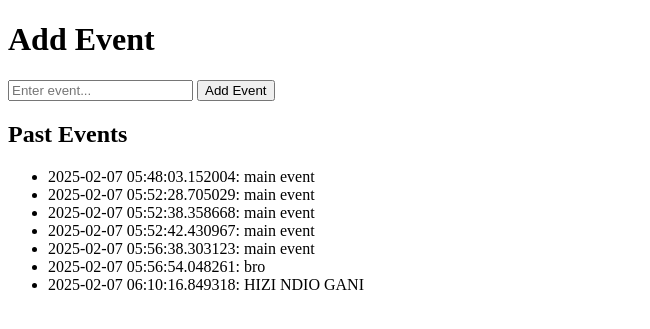
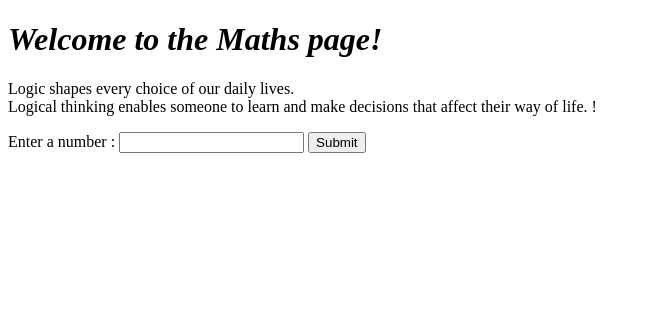
Before and after one commit to ghost-mann/improved-octo-train, a Flask app: page / in a window 1280 px wide. Shown: the top 329 px of the page, without its empty margins (0-650 px from the left). Run offline with Flask 3, Linux system fonts and the light colour scheme.

Commit message:
feat: added GET http method used in calculation of a number's square in app.py, index.html and answer.html templates

```diff
--- a/app.py
+++ b/app.py
@@ -1,43 +1,19 @@
-import datetime
-import click
-from flask import Flask,redirect,render_template,request,url_for
-from flask_sqlalchemy import SQLAlchemy
-from sqlalchemy.orm import DeclarativeBase, mapped_column
+from flask import Flask,render_template, request
 
 app = Flask(__name__)
 
+@app.route('/', methods=['GET'])
+def index():
+    if request.method == 'GET':
+        if (request.args.get('num') == None):
+            return render_template('index.html')
 
-class Base(DeclarativeBase):
-    pass
-# configure sqlite db
-app.config["SQLALCHEMY_DATABASE_URI"] = "sqlite:///project.db"
+        elif(request.args.get('num') == None):
+            return "<html><body><h1>Invalid Request</h1></body></html>"
+        else:
+            number = request.args.get('num')
+            sq = int(number) * int(number)
+            return render_template('answer.html', squareofnum=sq, num=number)
 
-db = SQLAlchemy(model_class=Base) # instance of sqlalchemy
-
-
-# defining models
-class Event(db.Model):
-    date = mapped_column(db.String, primary_key=True)
-    event = mapped_column(db.String)
-
-db.init_app(app) # linking sqlalchemy instance to flask app
-
-@app.cli.command('initdb')
-def initdb():
-    # create the db
-    with app.app_context():
-        db.create_all()
-        click.echo('Initialized the database.')
-
-@app.route('/', methods=['GET', 'POST'])
-def index():
-        if(request.method == 'POST'):
-            db.session.add(Event(date=datetime.datetime.now().__str__(), event=request.form['eventBox']))
-            db.session.commit()
-            return redirect(url_for('index'))
-        return render_template('index.html', eventsList=db.session.execute(db.select(Event).order_by(Event.date)).scalars()) # GET
-
-
-# starts development server
-if __name__ == '__main__' :
+if(__name__ == '__main__'):
     app.run(debug=True)
--- a/templates/index.html
+++ b/templates/index.html
@@ -1,20 +1,18 @@
 <!DOCTYPE html>
-<html>
+<html lang="en">
 <head>
-    <title>Event Logger</title>
+    <meta charset="UTF-8">
+    <title>Square Of Number!</title>
 </head>
 <body>
-    <h1>Add Event</h1>
-    <form method="POST">
-        <input type="text" name="eventBox" placeholder="Enter event...">
-        <button type="submit">Add Event</button>
-    </form>
-
-    <h2>Past Events</h2>
-    <ul>
-        {% for event in eventsList %}
-            <li>{{ event.date }}: {{ event.event }}</li>
-        {% endfor %}
-    </ul>
+<h1><i> Welcome to the Maths page!</i></h1>
+    <p>Logic shapes every choice of our daily lives.<br>
+    Logical thinking enables someone to learn and
+    make decisions that affect their way of life. !</p>
+    <form method="GET" action ="#">
+        Enter a number :
+        <input type="text" name="num" id="num"></input>
+        <input type="submit" name="btnnum" id="btnnum"></input>
+  </form>
 </body>
 </html>
```
Also changed, not shown: templates/answer.html (added, +11 -0 lines).
